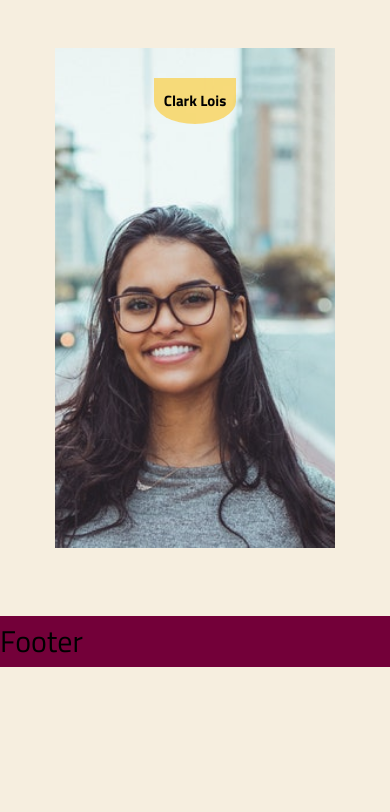
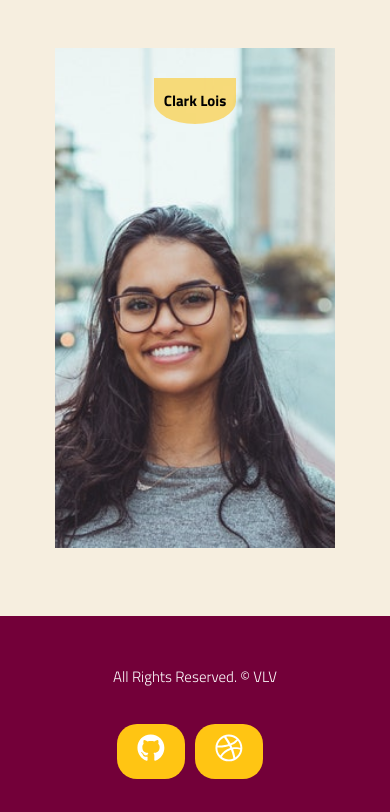
Before and after one commit to joepasss/sass_study, a React (Create React App) app in the folder vlv/: page / in a window 390 px wide. Shown: the part 7731-8543 px from the top of the page. Before the commit the page ends 8398 px from the top, so only its background shows below. Built offline with nearby package versions, Linux system fonts and the light colour scheme.

Commit message:
footer section

```diff
--- a/vlv/src/components/footer/Footer.tsx
+++ b/vlv/src/components/footer/Footer.tsx
@@ -1,5 +1,19 @@
 import './footer.scss';
+import { FaGithub, FaDribbble } from 'react-icons/fa';
 
 export const Footer = () => {
-  return <footer id='footer'>Footer</footer>;
+  return (
+    <footer id='footer'>
+      <p>All Rights Reserved. &copy; VLV</p>
+      <div className='social'>
+        <a href='#!' className='social-link'>
+          <FaGithub className='icon' />
+        </a>
+
+        <a href='#!' className='social-link'>
+          <FaDribbble className='icon' />
+        </a>
+      </div>
+    </footer>
+  );
 };
--- a/vlv/src/components/footer/footer.scss
+++ b/vlv/src/components/footer/footer.scss
@@ -4,4 +4,78 @@ footer#footer {
   background-color: $color-primary;
 
   grid-column: container-start / container-end;
+  padding: 6vh 4vw;
+
+  display: grid;
+  grid-template-columns: repeat(2, 1fr);
+  place-items: center;
+
+  div.social {
+    a.social-link:link,
+    a.social-link:visited {
+      display: inline-block;
+      background-color: $color-secondary;
+      border-radius: 2rem;
+      margin-right: 1rem;
+      // box-shadow: 0.5rem 0.5rem 2rem $color-secondary-m-light,
+      //   -0.5rem -0.5rem 2rem $color-secondary-m-light;
+      // transform: scale(0.8);
+      // animation: social 3s linear infinite;
+
+      &:nth-child(1) {
+        animation-delay: 0s;
+      }
+
+      &:nth-child(2) {
+        animation-delay: 0.3s;
+      }
+
+      .icon {
+        color: white;
+        font-size: 5rem;
+      }
+    }
+  }
 }
+
+@keyframes social {
+  0% {
+    opacity: 0;
+  }
+
+  50% {
+    opacity: 1;
+    transform: scale(1.2);
+  }
+
+  100% {
+    opacity: 0;
+  }
+}
+
+@media screen and (max-width: 800px) {
+  footer#footer {
+    grid-template-columns: 1fr;
+    grid-template-rows: repeat(2, 1fr);
+    row-gap: 2rem;
+
+    div.social {
+      a.social-link:link,
+      a.social-link:visited {
+        .icon {
+          font-size: calc(2rem + 2vw);
+        }
+      }
+    }
+  }
+}
+
+@media screen and (max-width: 600px) {
+  footer#footer {
+    padding: 4vh 2vw;
+
+    p {
+      font-size: 1.5rem;
+    }
+  }
+}
```
